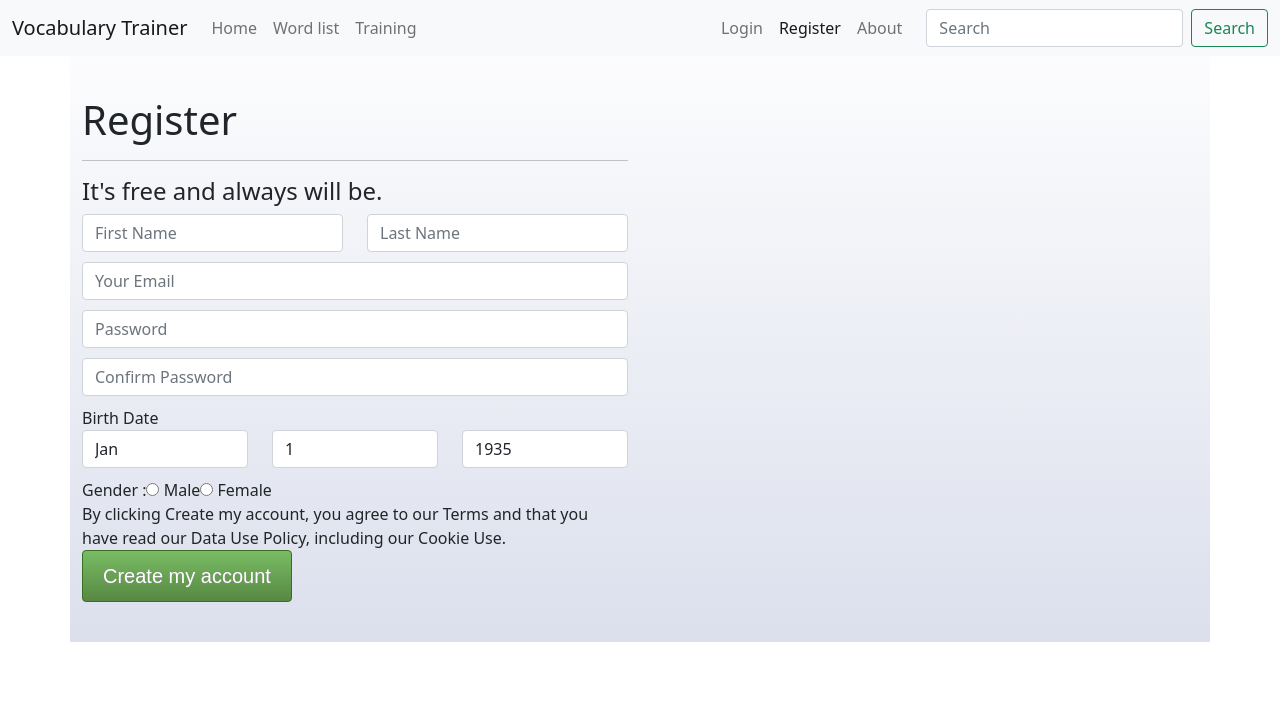
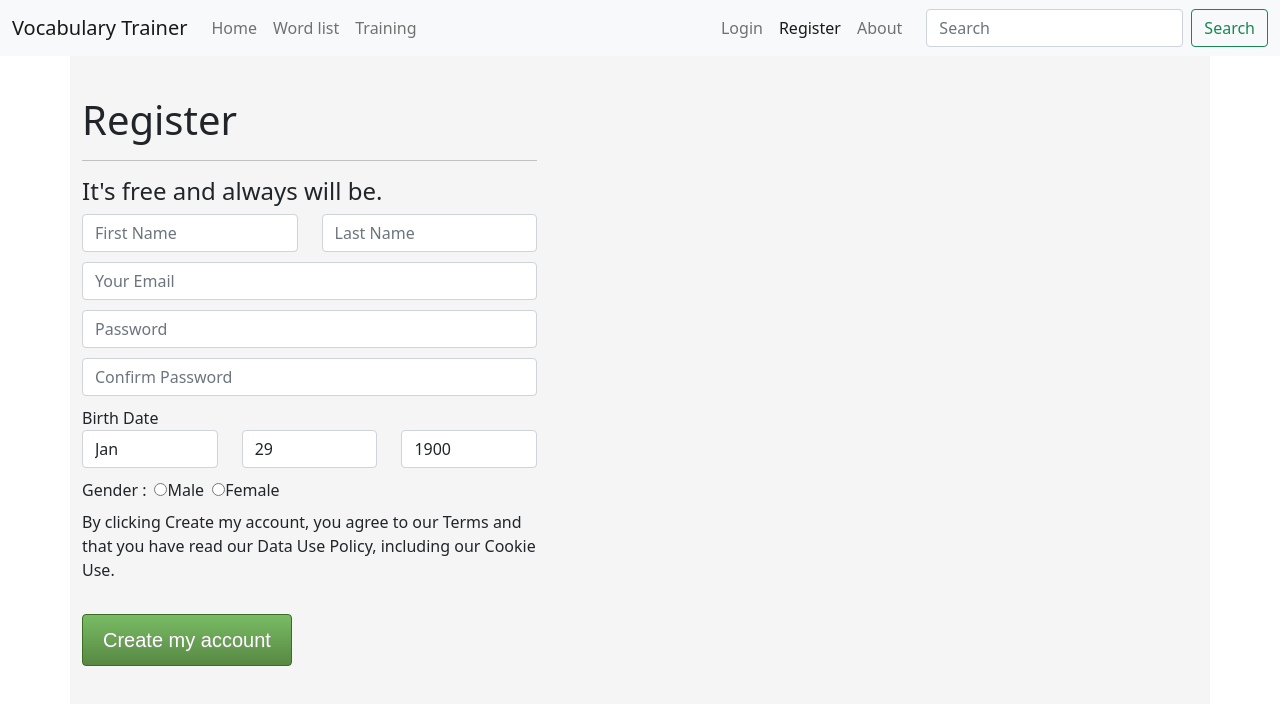
Before and after one commit to ahmadjafari86/VocabularyTrainer, an Angular app in the folder VocabularyTrainer/: page /register in a window 1280 px wide. Shown: the top 704 px of the page. Built offline with nearby package versions, Linux system fonts and the light colour scheme.

Commit message:
commit-4

```diff
--- a/VocabularyTrainer/src/app/components/home/home.component.css
+++ b/VocabularyTrainer/src/app/components/home/home.component.css
@@ -0,0 +1,6 @@
+.counter {
+  padding: 22px 20px;
+  background: #ffffff;
+  border-radius: 10px;
+  box-shadow: 0 0 30px rgba(31, 45, 61, 0.125);
+}
--- a/VocabularyTrainer/src/app/components/home/home.component.html
+++ b/VocabularyTrainer/src/app/components/home/home.component.html
@@ -1 +1,8 @@
-<p>home works!</p>
+<div class="container-fluid">
+  <div class="row flex-fill">
+    <div class="col counter text-center ">
+      <br><br>
+        <h1 class="m-0px font-w-600 text-danger">Welcome To Vocabulary Trainer</h1><br>
+    </div>
+  </div>
+</div>
--- a/VocabularyTrainer/src/app/components/login/login.component.css
+++ b/VocabularyTrainer/src/app/components/login/login.component.css
@@ -28,12 +28,10 @@ html,
 
 .form-signin input[type="email"] {
   margin-bottom: -1px;
-  border-bottom-right-radius: 0;
-  border-bottom-left-radius: 0;
+  border-radius: 5px;
 }
 
 .form-signin input[type="password"] {
   margin-bottom: 10px;
-  border-top-left-radius: 0;
-  border-top-right-radius: 0;
+  border-radius: 5px;
 }
--- a/VocabularyTrainer/src/app/components/login/login.component.html
+++ b/VocabularyTrainer/src/app/components/login/login.component.html
@@ -1,25 +1,34 @@
-<div class="container-fluid text-center">
+
+<div class="container-fluid justify-content-center">
+  <div class="row  w-100">
+    <div class="clo text-center">
       <main class="form-signin">
+        <br><br><br><br>
         <form>
           <!-- <img class="mb-4" src="../../../bootstrap-logo.svg" alt="" width="72" height="57">-->
-      <h1 class="h3 mb-3 fw-normal">Please Login</h1>
+          <h1 class="h3 mb-5 fw-normal">Please Login</h1>
 
-      <div class="form-floating">
-        <input type="email" class="form-control" id="floatingInput" placeholder="name@example.com">
+          <div class="form-floating mb-3">
+            <input type="email" class="form-control " id="floatingInput" placeholder="name@example.com">
             <label for="floatingInput">Email address</label>
           </div>
-      <div class="form-floating">
+          <div class="form-floating mb-3">
             <input type="password" class="form-control" id="floatingPassword" placeholder="Password">
             <label for="floatingPassword">Password</label>
           </div>
-
-      <div class="checkbox mb-3">
+          <div class="row text-start ">
+            <div class="checkbox mb-3 ms-1">
               <label>
                 <input type="checkbox" value="remember-me"> Remember me
               </label>
             </div>
-      <button class="w-100 btn btn-lg btn-primary" type="submit">Login</button>
+          </div>
+
+          <button class="w-100 btn btn-lg btn-primary" type="button">Login</button>
           <p class="mt-5 mb-3 text-muted">&copy; 2017–2021</p>
         </form>
+        <br><br><br>
       </main>
     </div>
+  </div>
+</div>
--- a/VocabularyTrainer/src/app/components/register/register.component.css
+++ b/VocabularyTrainer/src/app/components/register/register.component.css
@@ -10,21 +10,21 @@
   padding-bottom: 40px;
   background-color: #f5f5f5;
 }
-#wrap{
+/*#wrap{
   background-image: -ms-linear-gradient(top, #FFFFFF 0%, #D3D8E8 100%);
-  /* Mozilla Firefox */
+  !* Mozilla Firefox *!
   background-image: -moz-linear-gradient(top, #FFFFFF 0%, #D3D8E8 100%);
-  /* Opera */
+  !* Opera *!
   background-image: -o-linear-gradient(top, #FFFFFF 0%, #D3D8E8 100%);
-  /* Webkit (Safari/Chrome 10) */
+  !* Webkit (Safari/Chrome 10) *!
   background-image: -webkit-gradient(linear, left top, left bottom, color-stop(0, #FFFFFF), color-stop(1, #D3D8E8));
-  /* Webkit (Chrome 11+) */
+  !* Webkit (Chrome 11+) *!
   background-image: -webkit-linear-gradient(top, #FFFFFF 0%, #D3D8E8 100%);
-  /* W3C Markup, IE10 Release Preview */
+  !* W3C Markup, IE10 Release Preview *!
   background-image: linear-gradient(to bottom, #FFFFFF 0%, #D3D8E8 100%);
   background-repeat: no-repeat;
   background-attachment: fixed;
-}
+}*/
 legend{
   color:#141823;
   font-size:25px;
--- a/VocabularyTrainer/src/app/components/register/register.component.html
+++ b/VocabularyTrainer/src/app/components/register/register.component.html
@@ -2,158 +2,55 @@
 <div class="container" id="wrap">
   <div class="row">
     <div class="col-md-6 col-md-offset-3">
-      <form action="r" method="post" accept-charset="utf-8" class="form" role="form">
+      <form action="" method="post" accept-charset="utf-8" class="form" role="form">
         <h1>Register</h1>
         <hr>
         <h4>It's free and always will be.</h4>
         <div class="row">
           <div class="col-xs-6 col-md-6">
-            <input type="text" name="firstname" value="" class="form-control input-lg" placeholder="First Name"  />                        </div>
+            <input type="text" name="firstname" value="" class="form-control input-lg" placeholder="First Name"/>
+          </div>
           <div class="col-xs-6 col-md-6">
-            <input type="text" name="lastname" value="" class="form-control input-lg" placeholder="Last Name"  />                        </div>
+            <input type="text" name="lastname" value="" class="form-control input-lg" placeholder="Last Name"/>
+          </div>
         </div>
-        <input type="text" name="email" value="" class="form-control input-lg" placeholder="Your Email"  /><input type="password" name="password" value="" class="form-control input-lg" placeholder="Password"  /><input type="password" name="confirm_password" value="" class="form-control input-lg" placeholder="Confirm Password"  />                    <label>Birth Date</label>                    <div class="row">
+        <input type="text" name="email" value="" class="form-control input-lg" placeholder="Your Email"/>
+        <input type="password" name="password" value="" class="form-control input-lg" placeholder="Password"/>
+        <input type="password" name="confirm_password" value="" class="form-control input-lg" placeholder="Confirm Password"/>
+        <label>Birth Date</label>
+        <div class="row">
           <div class="col-xs-4 col-md-4">
             <select name="month" class = "form-control input-lg">
               <option value="01">Jan</option>
               <option value="02">Feb</option>
-              <option value="03">Mar</option>
-              <option value="04">Apr</option>
-              <option value="05">May</option>
-              <option value="06">Jun</option>
-              <option value="07">Jul</option>
-              <option value="08">Aug</option>
-              <option value="09">Sep</option>
-              <option value="10">Oct</option>
               <option value="11">Nov</option>
               <option value="12">Dec</option>
             </select>                        </div>
           <div class="col-xs-4 col-md-4">
             <select name="day" class = "form-control input-lg">
-              <option value="1">1</option>
-              <option value="2">2</option>
-              <option value="3">3</option>
-              <option value="4">4</option>
-              <option value="5">5</option>
-              <option value="6">6</option>
-              <option value="7">7</option>
-              <option value="8">8</option>
-              <option value="9">9</option>
-              <option value="10">10</option>
-              <option value="11">11</option>
-              <option value="12">12</option>
-              <option value="13">13</option>
-              <option value="14">14</option>
-              <option value="15">15</option>
-              <option value="16">16</option>
-              <option value="17">17</option>
-              <option value="18">18</option>
-              <option value="19">19</option>
-              <option value="20">20</option>
-              <option value="21">21</option>
-              <option value="22">22</option>
-              <option value="23">23</option>
-              <option value="24">24</option>
-              <option value="25">25</option>
-              <option value="26">26</option>
-              <option value="27">27</option>
-              <option value="28">28</option>
               <option value="29">29</option>
               <option value="30">30</option>
               <option value="31">31</option>
             </select>                        </div>
           <div class="col-xs-4 col-md-4">
             <select name="year" class = "form-control input-lg">
-              <option value="1935">1935</option>
-              <option value="1936">1936</option>
-              <option value="1937">1937</option>
-              <option value="1938">1938</option>
-              <option value="1939">1939</option>
-              <option value="1940">1940</option>
-              <option value="1941">1941</option>
-              <option value="1942">1942</option>
-              <option value="1943">1943</option>
-              <option value="1944">1944</option>
-              <option value="1945">1945</option>
-              <option value="1946">1946</option>
-              <option value="1947">1947</option>
-              <option value="1948">1948</option>
-              <option value="1949">1949</option>
-              <option value="1950">1950</option>
-              <option value="1951">1951</option>
-              <option value="1952">1952</option>
-              <option value="1953">1953</option>
-              <option value="1954">1954</option>
-              <option value="1955">1955</option>
-              <option value="1956">1956</option>
-              <option value="1957">1957</option>
-              <option value="1958">1958</option>
-              <option value="1959">1959</option>
-              <option value="1960">1960</option>
-              <option value="1961">1961</option>
-              <option value="1962">1962</option>
-              <option value="1963">1963</option>
-              <option value="1964">1964</option>
-              <option value="1965">1965</option>
-              <option value="1966">1966</option>
-              <option value="1967">1967</option>
-              <option value="1968">1968</option>
-              <option value="1969">1969</option>
-              <option value="1970">1970</option>
-              <option value="1971">1971</option>
-              <option value="1972">1972</option>
-              <option value="1973">1973</option>
-              <option value="1974">1974</option>
-              <option value="1975">1975</option>
-              <option value="1976">1976</option>
-              <option value="1977">1977</option>
-              <option value="1978">1978</option>
-              <option value="1979">1979</option>
-              <option value="1980">1980</option>
-              <option value="1981">1981</option>
-              <option value="1982">1982</option>
-              <option value="1983">1983</option>
-              <option value="1984">1984</option>
-              <option value="1985">1985</option>
-              <option value="1986">1986</option>
-              <option value="1987">1987</option>
-              <option value="1988">1988</option>
-              <option value="1989">1989</option>
-              <option value="1990">1990</option>
-              <option value="1991">1991</option>
-              <option value="1992">1992</option>
-              <option value="1993">1993</option>
-              <option value="1994">1994</option>
-              <option value="1995">1995</option>
-              <option value="1996">1996</option>
-              <option value="1997">1997</option>
-              <option value="1998">1998</option>
-              <option value="1999">1999</option>
-              <option value="2000">2000</option>
-              <option value="2001">2001</option>
-              <option value="2002">2002</option>
-              <option value="2003">2003</option>
-              <option value="2004">2004</option>
-              <option value="2005">2005</option>
-              <option value="2006">2006</option>
-              <option value="2007">2007</option>
-              <option value="2008">2008</option>
-              <option value="2009">2009</option>
+              <option value="1935">1900</option>
               <option value="2010">2010</option>
               <option value="2011">2011</option>
               <option value="2012">2012</option>
-              <option value="2013">2013</option>
+              <option value="2013">2021</option>
             </select>                        </div>
         </div>
-        <label>Gender : </label>                    <label class="radio-inline">
-          <input type="radio" name="gender" value="M" id=male />                        Male
+        <label>Gender : </label>
+        <label class="radio-inline ms-2">
+        <input type="radio" name="gender" value="M" id=male />Male
         </label>
-        <label class="radio-inline">
-          <input type="radio" name="gender" value="F" id=female />                        Female
+        <label class="radio-inline ms-2">
+          <input type="radio" name="gender" value="F" id=female />Female
         </label>
-        <br />
-        <span class="help-block">By clicking Create my account, you agree to our Terms and that you have read our Data Use Policy, including our Cookie Use.</span>
-        <button class="btn btn-lg btn-primary btn-block signup-btn" type="submit">
+        <p class="help-block mt-2">By clicking Create my account, you agree to our Terms and that
+                                 you have read our Data Use Policy, including our Cookie Use.</p>
+        <button class="btn btn-lg btn-primary btn-block signup-btn mt-3" type="button">
           Create my account</button>
       </form>
     </div>
```
Also changed, not shown: VocabularyTrainer/src/bootstrap-logo.svg (deleted), VocabularyTrainer/src/images/bootstrap-logo.svg (added). Lines whose indentation alone changed are shown as unchanged.
